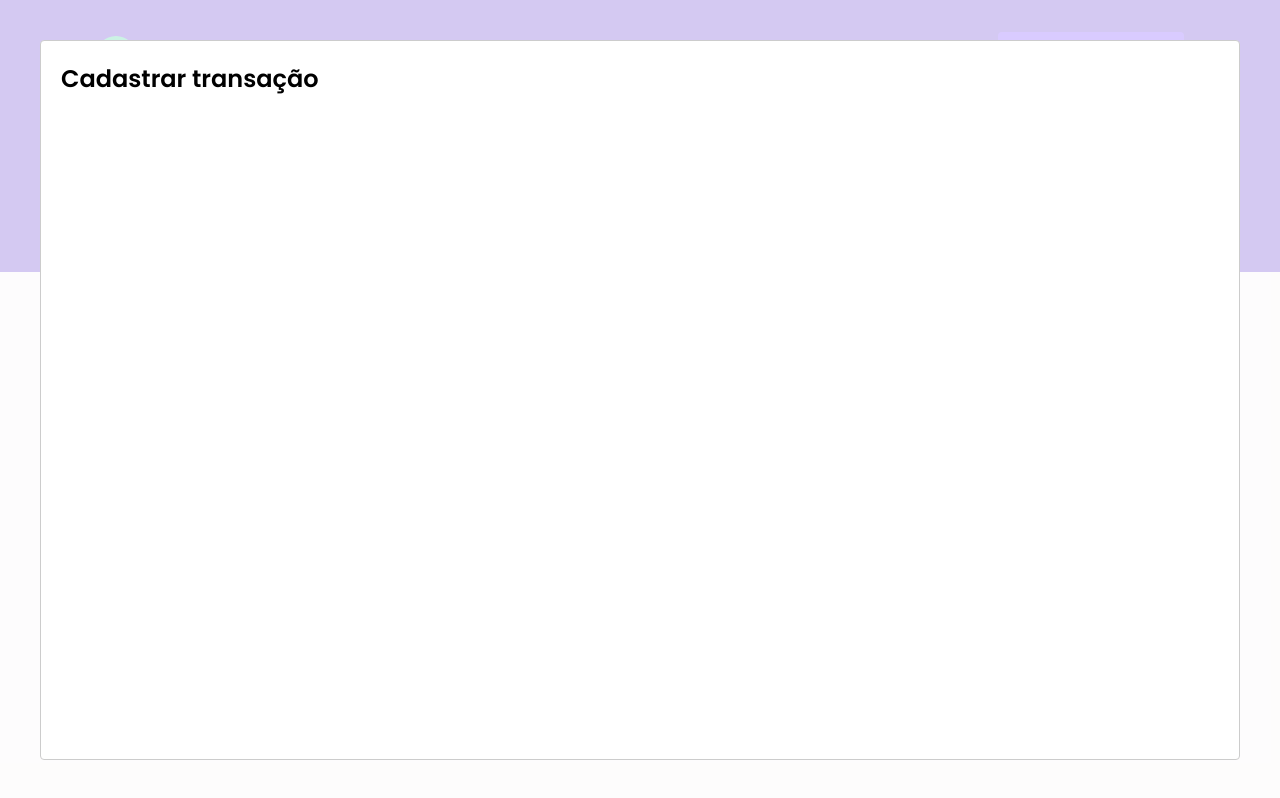
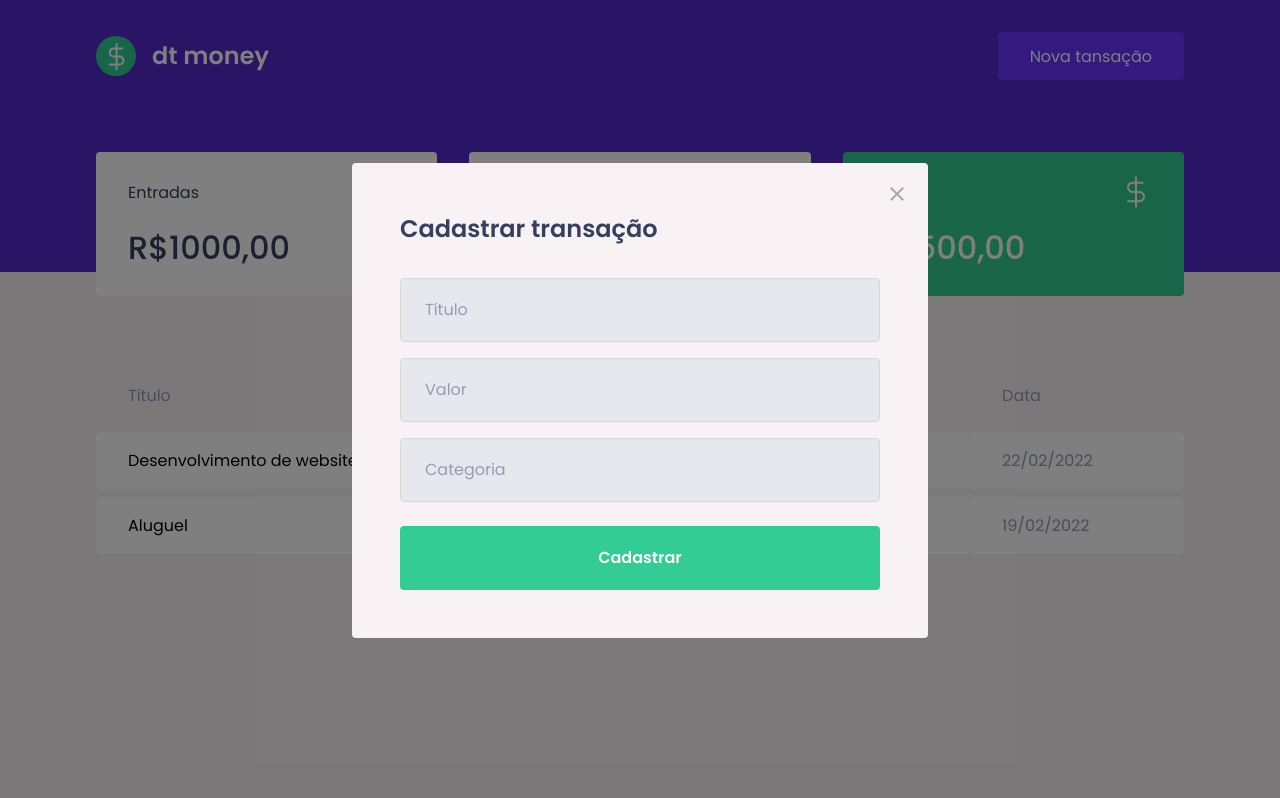
Before and after one commit to sambuite/dtmoney, a React (Create React App) app: page / in a window 1280 px wide. Both pictures are taken after a click on the button "Nova tansação". Built offline with nearby package versions, Linux system fonts and the light colour scheme; no server answers; what miragejs would draw is missing.

Commit message:
Created NewTransactionModal style

```diff
--- a/src/components/NewTransactionModal/index.tsx
+++ b/src/components/NewTransactionModal/index.tsx
@@ -1,4 +1,6 @@
 import Modal from 'react-modal';
+import closeImg from 'assets/close.svg';
+import { Container } from './styles';
 
 Modal.setAppElement('#root');
 
@@ -12,8 +14,29 @@
   onRequestClose,
 }: NewTransactionModalProps) {
   return (
-    <Modal isOpen={isOpen} onRequestClose={onRequestClose}>
-      <h2>Cadastrar transação</h2>
+    <Modal
+      isOpen={isOpen}
+      onRequestClose={onRequestClose}
+      overlayClassName="react-modal-overlay"
+      className="react-modal-content"
+    >
+      <button
+        type="button"
+        onClick={onRequestClose}
+        className="react-modal-close"
+      >
+        <img src={closeImg} alt="Fechar modal" />
+      </button>
+
+      <Container>
+        <h2>Cadastrar transação</h2>
+
+        <input placeholder="Título" />
+        <input type="number" placeholder="Valor" />
+        <input placeholder="Categoria" />
+
+        <button type="submit">Cadastrar</button>
+      </Container>
     </Modal>
   );
 }
--- a/src/components/NewTransactionModal/styles.ts
+++ b/src/components/NewTransactionModal/styles.ts
@@ -1,3 +1,49 @@
 import styled from 'styled-components';
 
-export const Container = styled.div``;
+export const Container = styled.form`
+  h2 {
+    color: var(--text-title);
+    font-size: 1.5rem;
+    margin-bottom: 2rem;
+  }
+
+  input {
+    width: 100%;
+    padding: 0 1.5rem;
+    height: 4rem;
+    border-radius: 0.25rem;
+
+    border: 1px solid #d7d7d7;
+    background: #e7e8ee;
+
+    font-weight: 400;
+    font-size: 1rem;
+
+    &::placeholder {
+      color: var(--text-body);
+    }
+
+    & + input {
+      margin-top: 1rem;
+    }
+  }
+
+  button[type='submit'] {
+    width: 100%;
+    padding: 0 1.5rem;
+    height: 4rem;
+    background: var(--green);
+    color: #fff;
+    border-radius: 0.25rem;
+    border: 0;
+    font-size: 1rem;
+    margin-top: 1.5rem;
+    font-weight: 600;
+
+    transition: filter 0.2s;
+
+    &:hover {
+      filter: brightness(0.9);
+    }
+  }
+`;
--- a/src/styles/global.ts
+++ b/src/styles/global.ts
@@ -51,4 +51,40 @@
     cursor: not-allowed;
   }
 
+  .react-modal-overlay {
+    background: rgba(0, 0, 0, 0.5);
+
+    position: fixed;
+    top: 0;
+    bottom: 0;
+    right: 0;
+    left: 0;
+
+    display: flex;
+    align-items: center;
+    justify-content: center;
+  }
+
+  .react-modal-content {
+    width: 100%;
+    max-width: 576px;
+    background: var(--background);
+    padding: 3rem;
+    position: relative;
+    border-radius: 0.25rem;
+  }
+
+  .react-modal-close {
+    position: absolute;
+    right: 1.5rem;
+    top: 1.5rem;
+    border: 0;
+    background: transparent;
+
+    transition: filter 0.2s;
+
+    &:hover {
+      filter: brightness(0.8);
+    }
+  }
 `;
```
